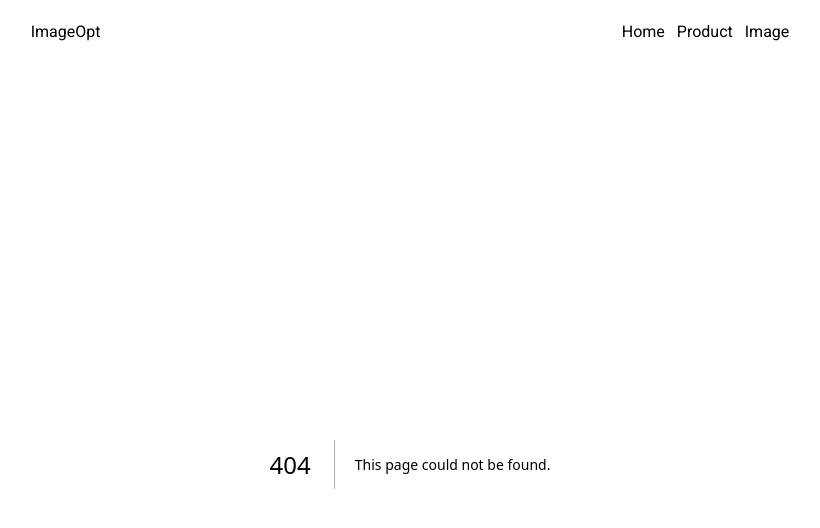
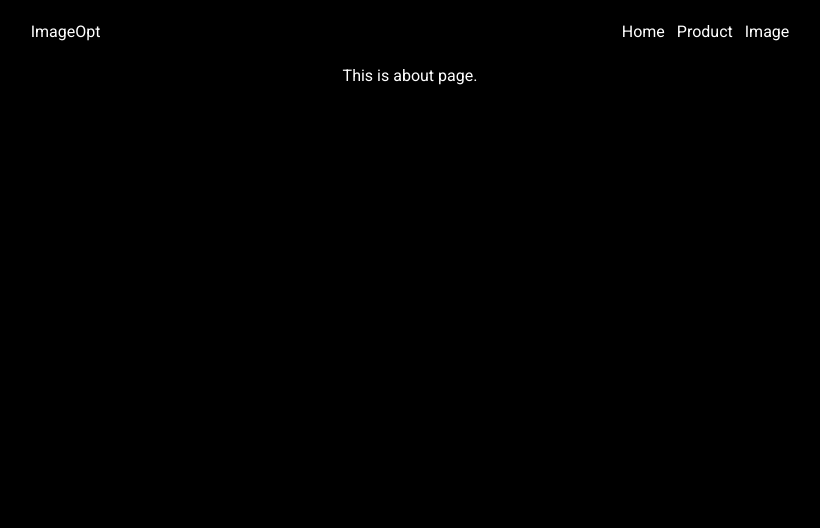
Before and after one commit to SohanAchhami54/Nextjs_Series, a Next.js app in the folder revalidate/: page /about in a window 1280 px wide. Before the commit this address had no page. Shown: the top 528 px of the page, without its empty margins (230-1050 px from the left). Built offline with nearby package versions, Linux system fonts and the light colour scheme.

Commit message:
feat(about): add page page

```diff
--- /dev/null
+++ b/revalidate/src/app/about/page.js
@@ -0,0 +1,11 @@
+import React from 'react'
+
+const page = () => {
+  return (
+    <div>
+      <h1>This is about page.</h1>
+    </div>
+  )
+}
+
+export default page
```
